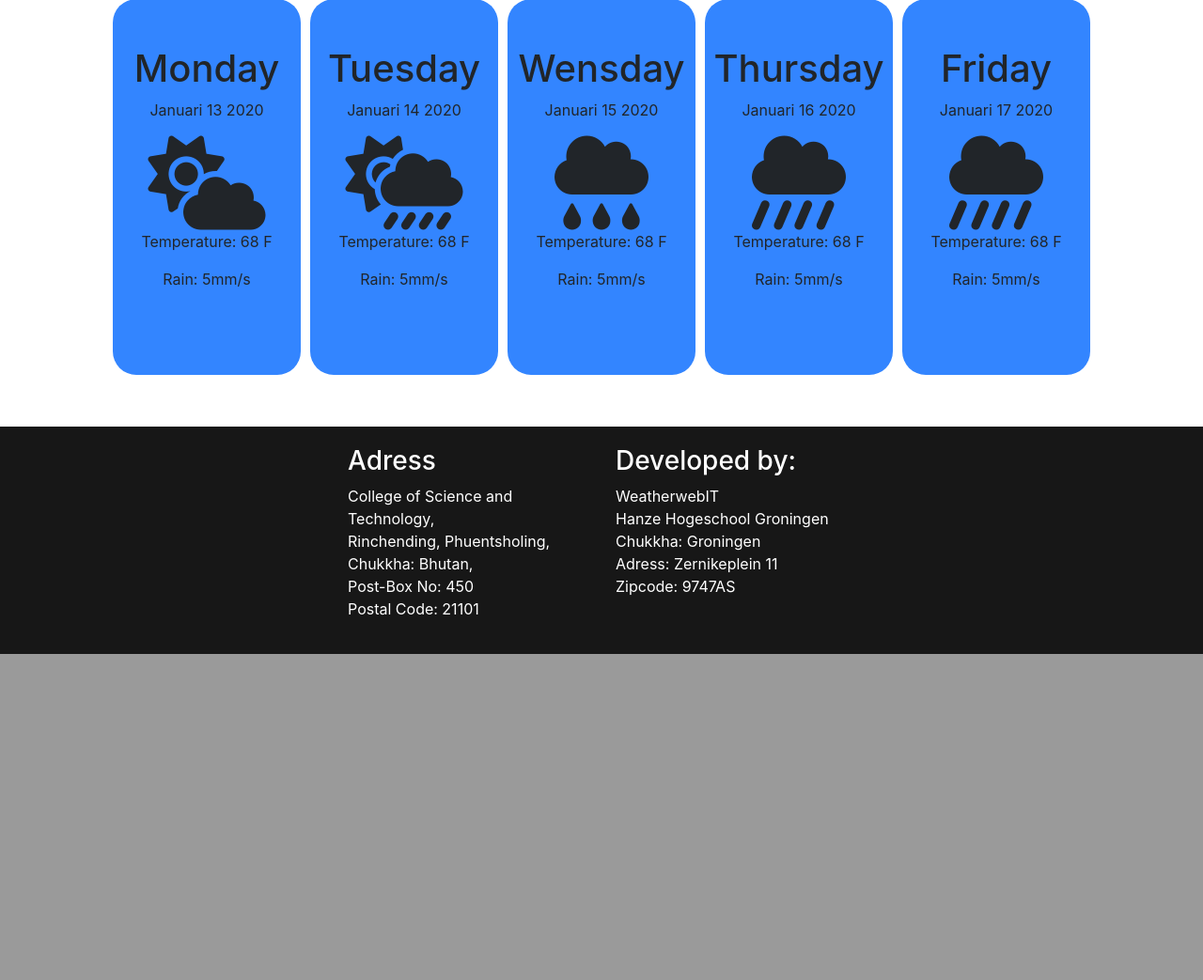
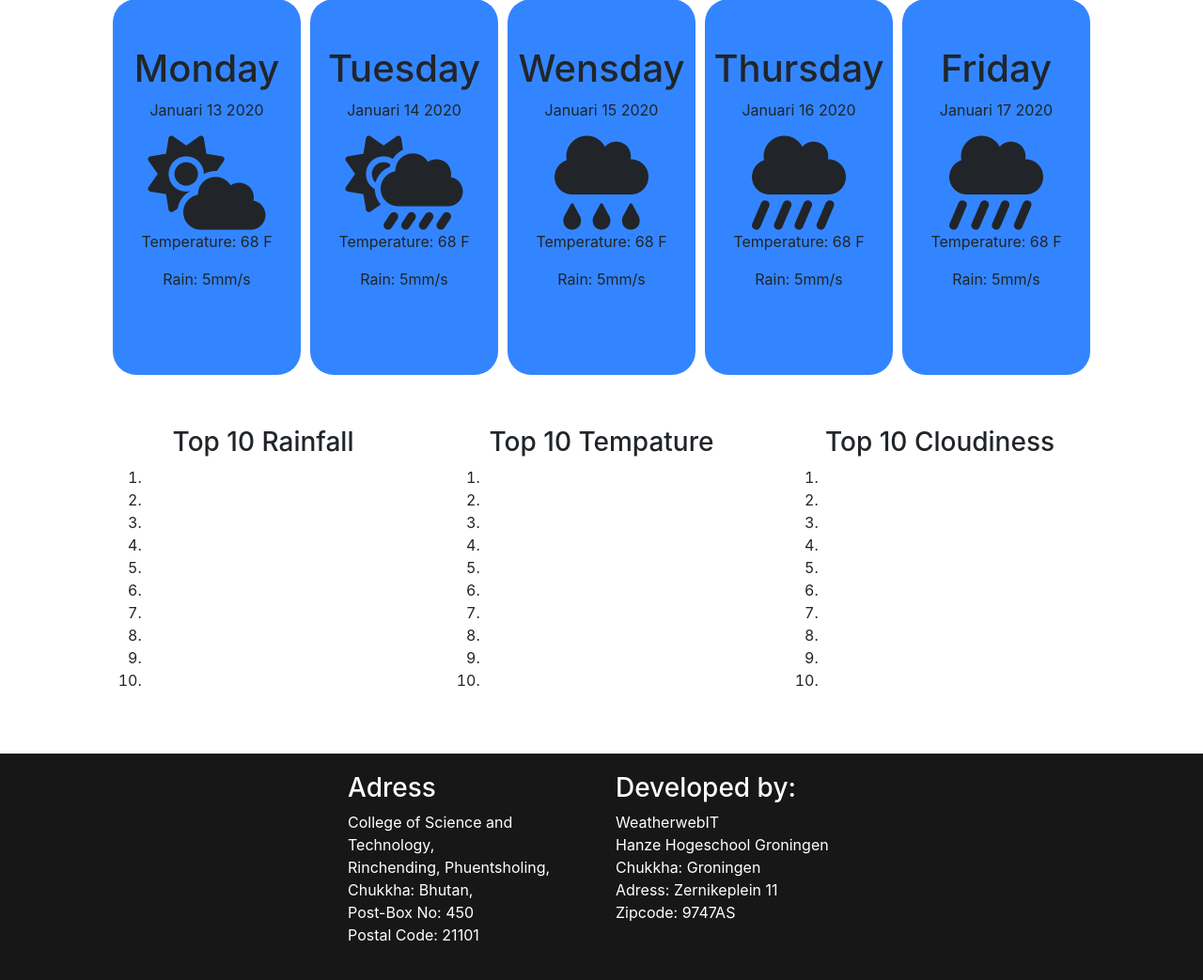
Before and after one commit to Sebaku/project2.2, a PHP site: page / in a window 1280 px wide. Shown: the part 635-1678 px from the top of the page at 94% size. Before the commit the page ends 1331 px from the top, so only its background shows below. Run offline with PHP 8.4, Linux system fonts and the light colour scheme; some libraries are stand-ins or nearby versions.

Commit message:
Add files via upload

```diff
--- a/index.php
+++ b/index.php
@@ -9,9 +9,9 @@
 <?php include('header.php');?>
 
 <div id="map"></div>
-<h1 class="wrapper" style="border-bottom: 5px solid #333;"><span id="cityTitle">India</span></h1>
-<section class="wrapper">
-		<div class=" dayContainer">
+<h1 class="wrapper" style="border-bottom: 5px solid #333;"><span id="cityTitle" class=" ">India</span></h1>
+<section class="wrapper wrapperScroll">
+		<div class="dayContainer">
     		<div class="colDay">
     			<h1>Monday</h1>
     			<p>Januari 13 2020</p>
@@ -63,6 +63,86 @@
     		</div>
   		</div>
 </section>
+<section class="wrapper top10">
+  <div class="row">
+    <div class="col">
+      <h3>Top 10 Rainfall</h3>
+      <ol>
+        <li></li>
+        <li></li>
+        <li></li>
+        <li></li>
+        <li></li>
+        <li></li>
+        <li></li>
+        <li></li>
+        <li></li>
+        <li></li>
+      </ol>
+    </div>
+    <div class="col">
+      <h3>Top 10 Tempature</h3>
+      <ol>
+        <li></li>
+        <li></li>
+        <li></li>
+        <li></li>
+        <li></li>
+        <li></li>
+        <li></li>
+        <li></li>
+        <li></li>
+        <li></li>
+      </ol>
+    </div>
+    <div class="col">
+      <h3>Top 10 Cloudiness</h3>
+      <ol>
+        <li></li>
+        <li></li>
+        <li></li>
+        <li></li>
+        <li></li>
+        <li></li>
+        <li></li>
+        <li></li>
+        <li></li>
+        <li></li>
+      </ol>
+    </div>
+  </div>
+
+
+</section>
+<script type="text/javascript">
+const slider = document.querySelector('.wrapperScroll');
+let isDown = false;
+let startX;
+let scrollLeft;
+
+slider.addEventListener('mousedown', (e) => {
+  isDown = true;
+  slider.classList.add('active');
+  startX = e.pageX - slider.offsetLeft;
+  scrollLeft = slider.scrollLeft;
+});
+slider.addEventListener('mouseleave', () => {
+  isDown = false;
+  slider.classList.remove('active');
+});
+slider.addEventListener('mouseup', () => {
+  isDown = false;
+  slider.classList.remove('active');
+});
+slider.addEventListener('mousemove', (e) => {
+  if(!isDown) return;
+  e.preventDefault();
+  const x = e.pageX - slider.offsetLeft;
+  const walk = (x - startX) * 2; //scroll-fast
+  slider.scrollLeft = scrollLeft - walk;
+  console.log(walk);
+});
+</script>
 <?php include("footer.php") ?>
     <script type="text/javascript" src="map.js"></script>
     <script async defer src="https://maps.googleapis.com/maps/api/js?key=AIzaSyCbd_QRIojcJoQt5tSlhSCDM6uQPPZYEaw&callback=initMap"></script>
--- a/style/style.css
+++ b/style/style.css
@@ -85,8 +85,16 @@
 .wrapper {
 	max-width: 1050px;
 	width: 100%;
-	overflow: scroll;
 	margin: 0 auto;
+}
+
+.wrapperScroll {
+	overflow-x: scroll;
+    overflow-y: hidden;
+}
+
+.wrapperScroll::-webkit-scrollbar {
+	display: none;
 }
 
 .dayContainer {
@@ -106,6 +114,15 @@
 }
 .dayContainer .colDay i {
 	font-size: 100px;
+}
+
+.top10{
+	text-align: center;
+	margin-top: 50px;
+}
+
+.top10 ol {
+	text-align: center;
 }
 
 .footer {
```
